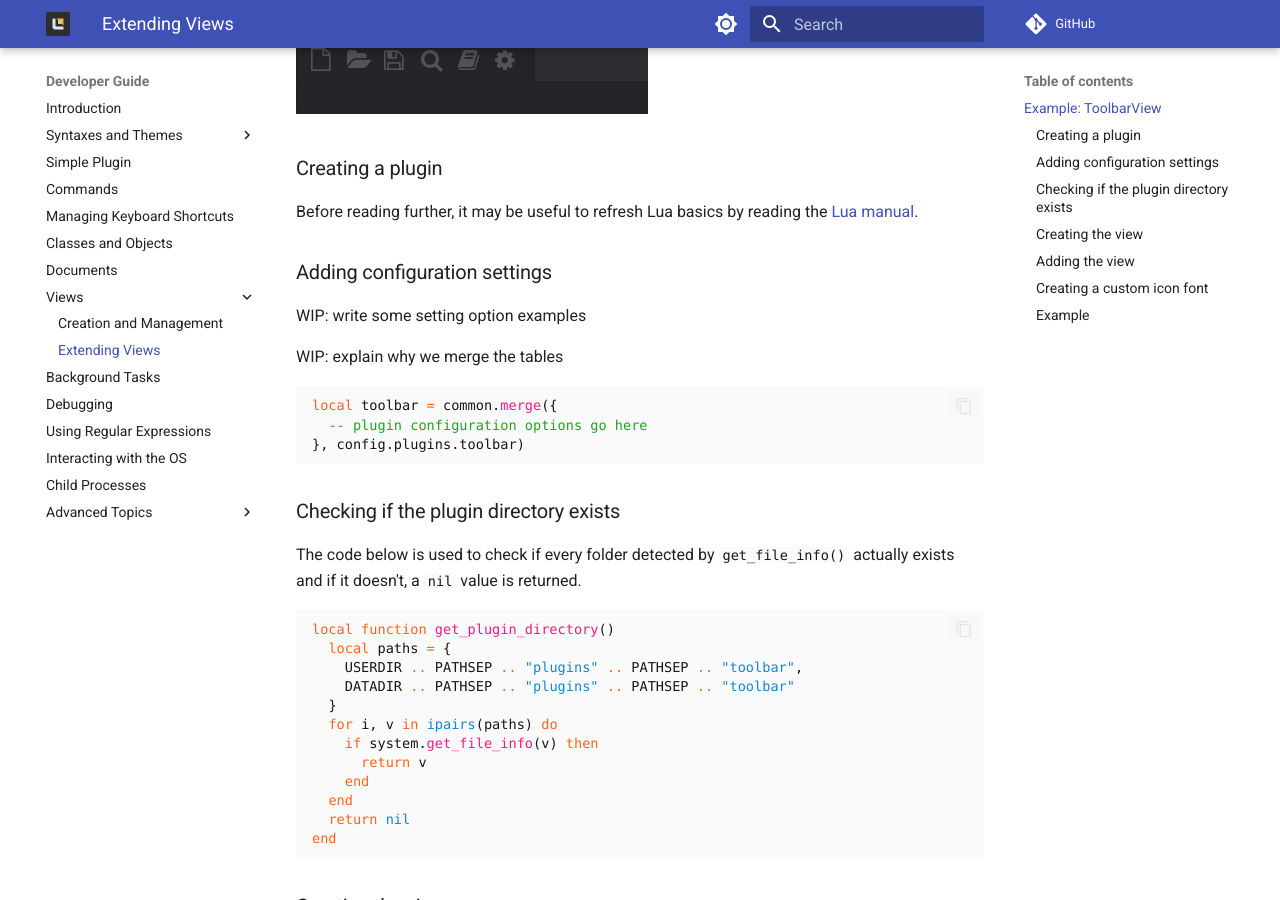
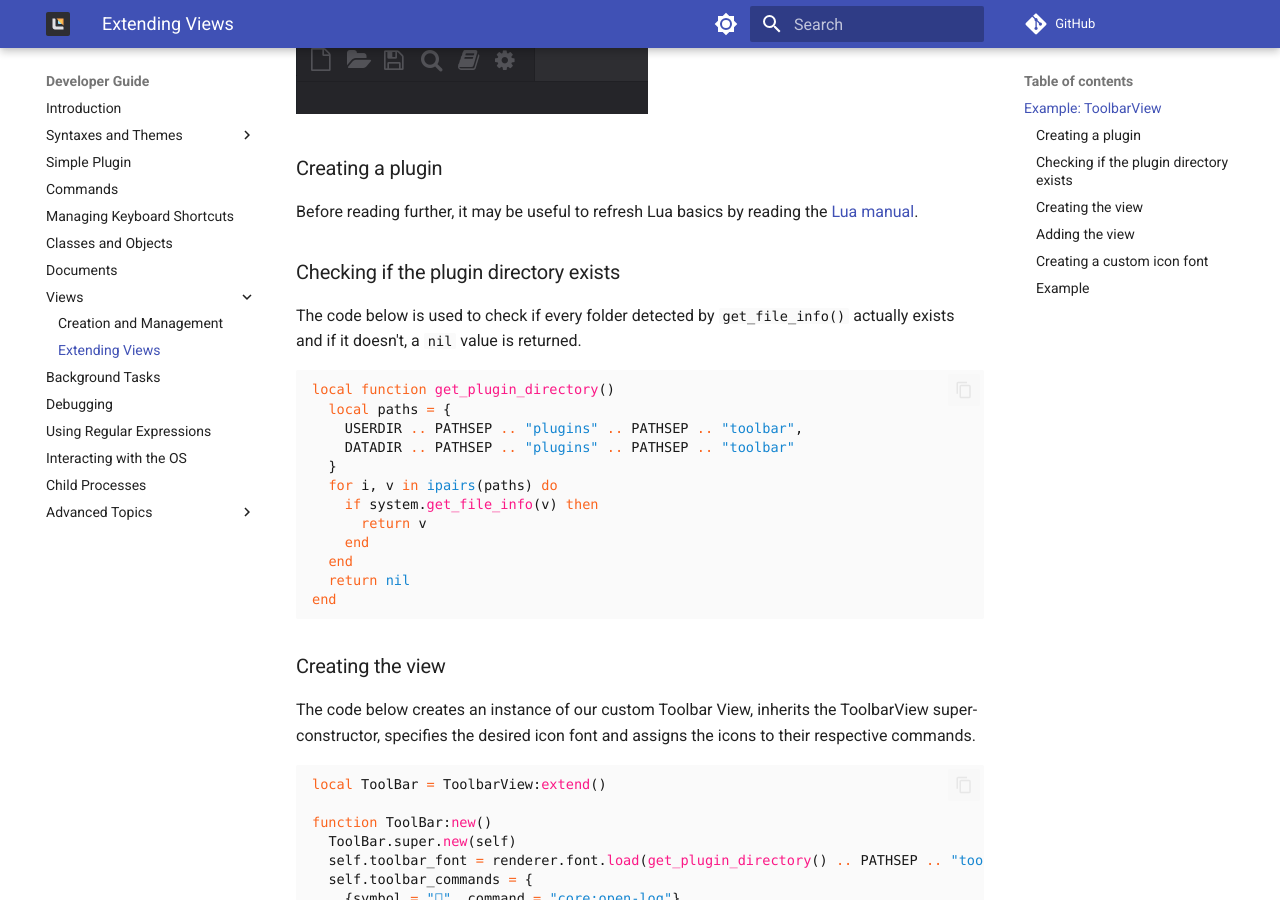
Before and after one commit to lite-xl/lite-xl.github.io, an MkDocs documentation site: the page built from docs/developer-guide/views-examples.md, in a window 1280 px wide and 900 px high, scrolled down 378 px. Built offline with MkDocs 1.6.1 and Material for MkDocs 9.7.7, drawn with Linux system fonts in a browser that asks for light colours; some web fonts are replaced; comment, search, counter and statistics services are not loaded; the version menu is left out.

Commit message:
Removed configuration settings.

````diff
--- a/docs/developer-guide/views-examples.md
+++ b/docs/developer-guide/views-examples.md
@@ -9,18 +9,6 @@ description: Learn to extend a View in Lite XL for extra functionality.
 ### Creating a plugin
 
 Before reading further, it may be useful to refresh Lua basics by reading the [Lua manual][learning-lua].
-
-### Adding configuration settings
-
-WIP: write some setting option examples
-
-WIP: explain why we merge the tables
-
-```lua
-local toolbar = common.merge({
-  -- plugin configuration options go here
-}, config.plugins.toolbar)
-```
 
 ### Checking if the plugin directory exists
 
````
